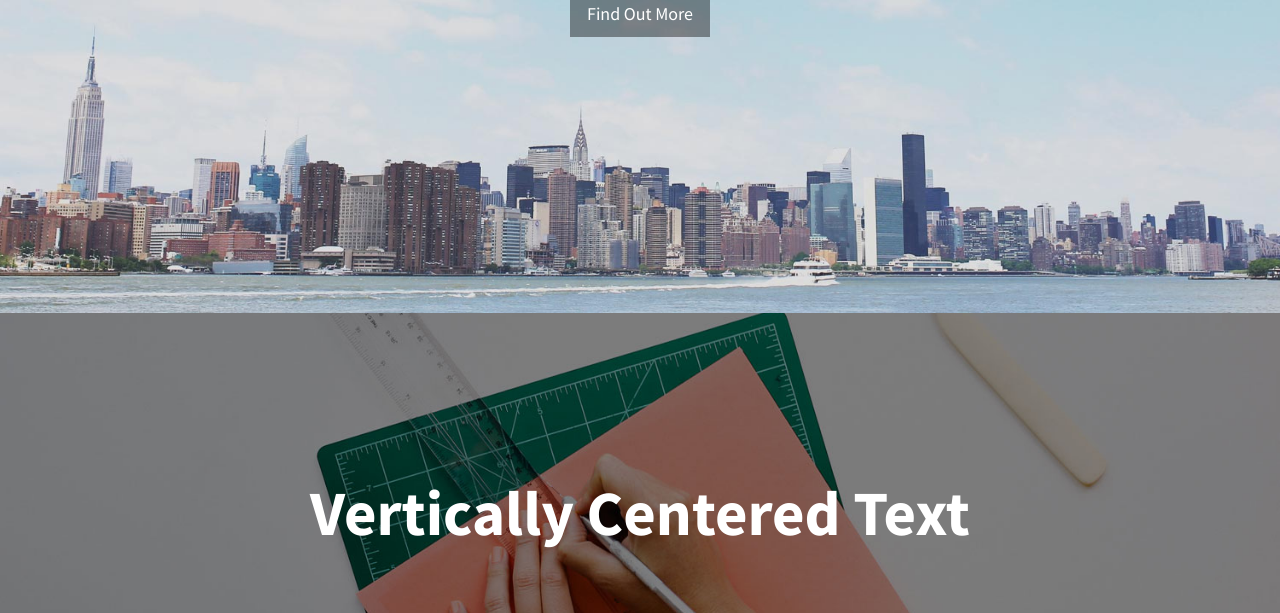
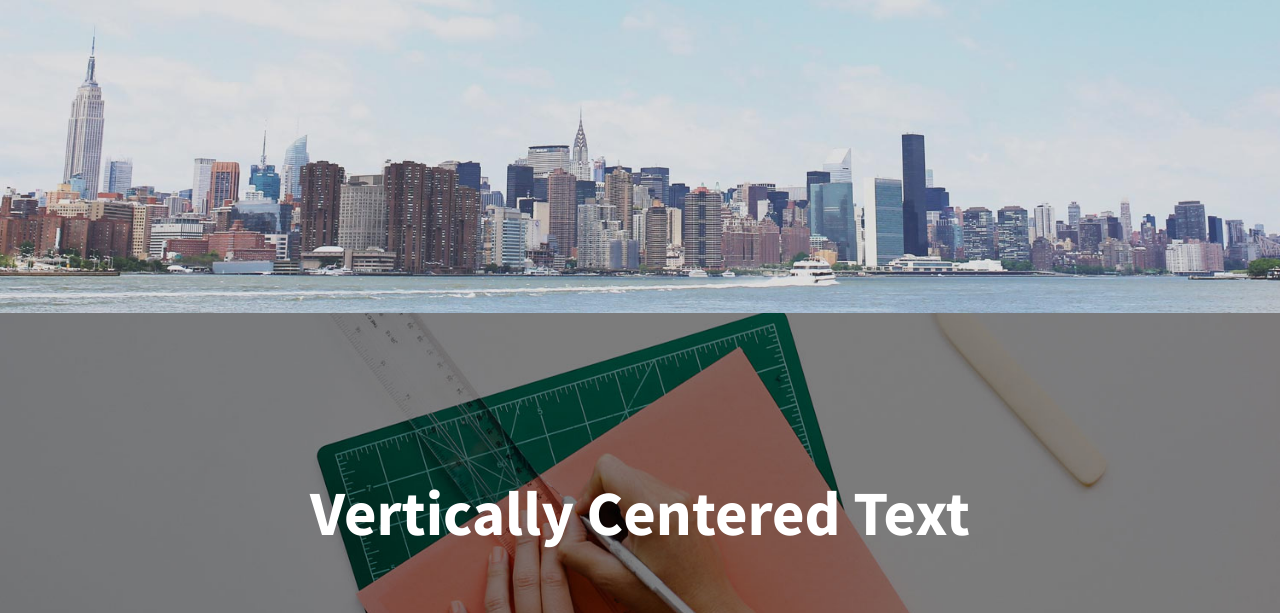
Before and after one commit to punitvara/punitvara.github.io, a plain HTML site: page index.html in a window 1280 px wide. Shown: the part 487-1100 px from the top of the page. Drawn offline with Linux system fonts and the light colour scheme.

Commit message:
Remove find more button

```diff
--- a/index.html
+++ b/index.html
@@ -75,7 +75,6 @@
                     </li>
                 </ol>
             <br>
-            <a href="#about" class="btn btn-dark btn-lg">Find Out More</a>
         </div>
     </header>
 
```
